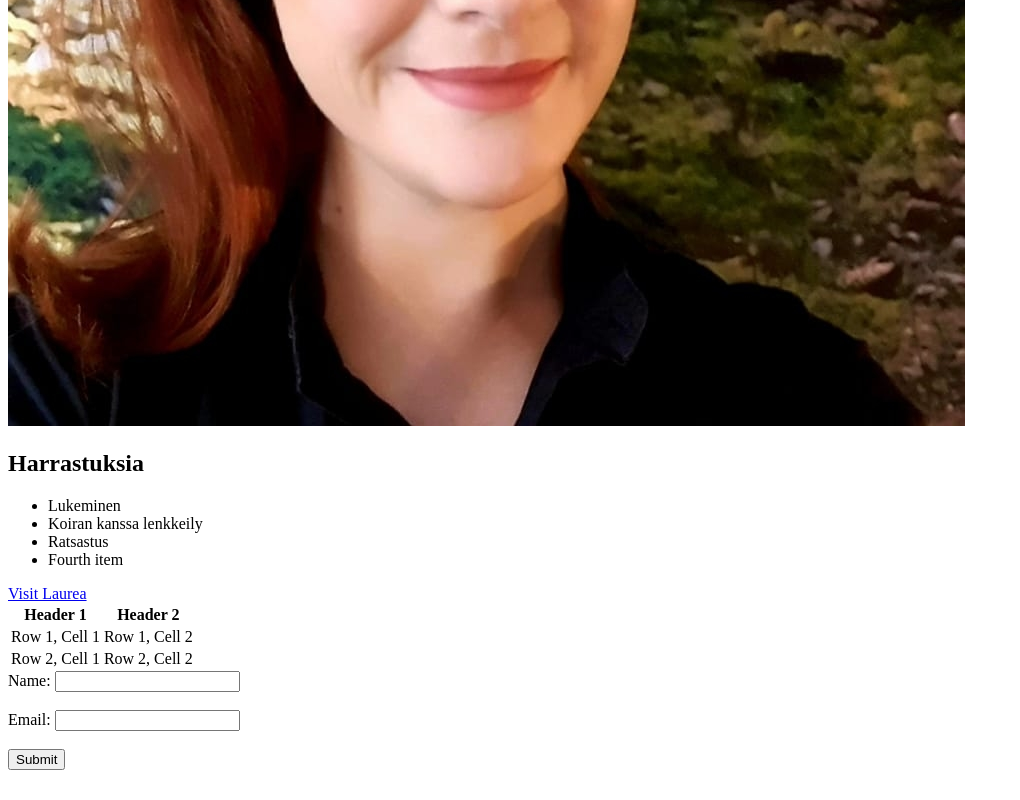
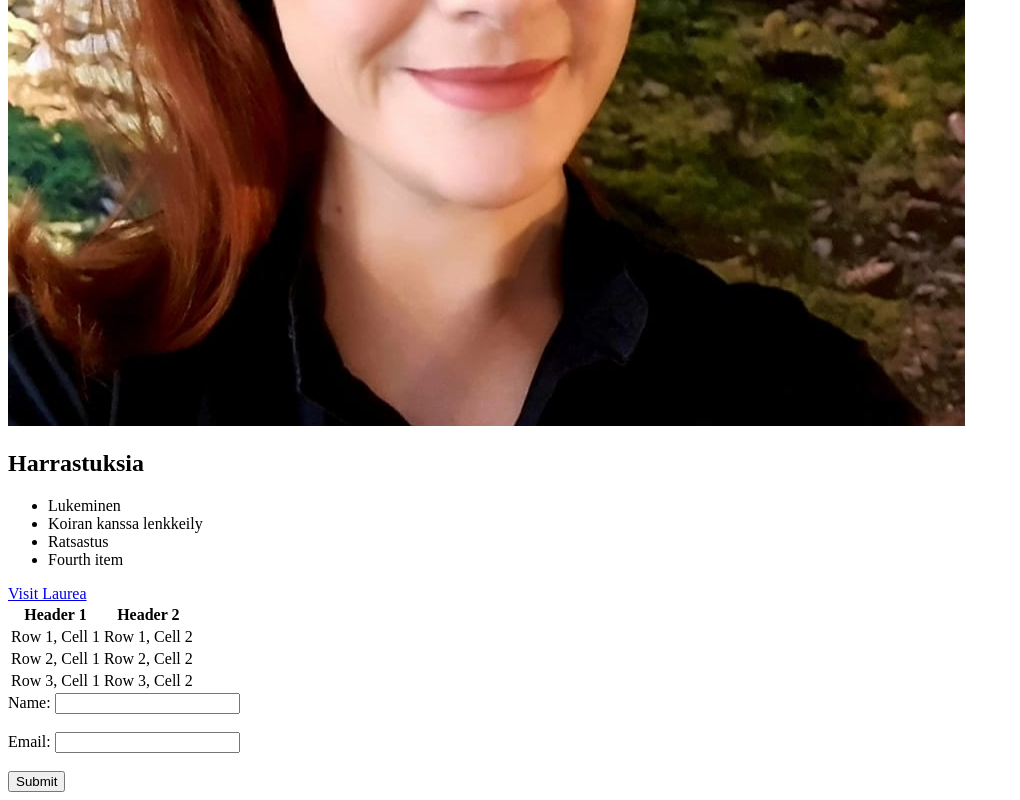
Before and after one commit to Teekku/WEBSIVUSTON_KEHITTAMINEN_LAUREA, a plain HTML site: page WS01_HTML/index.html in a window 1280 px wide. Shown: the part 706-1506 px from the top of the page, without its empty margins (0-1020 px from the left). Before the commit the page ends 1484 px from the top, so only its background shows below. Drawn offline with Linux system fonts and the light colour scheme.

Commit message:
Lisätty rivi taulukkoon

```diff
--- a/WS01_HTML/index.html
+++ b/WS01_HTML/index.html
@@ -32,6 +32,10 @@
         <td>Row 2, Cell 1</td>
         <td>Row 2, Cell 2</td>
     </tr>
+    <tr>
+        <td>Row 3, Cell 1</td>
+        <td>Row 3, Cell 2</td>
+    </tr>
     </table>
     <form>
     <label for="name">Name:</label>
```
